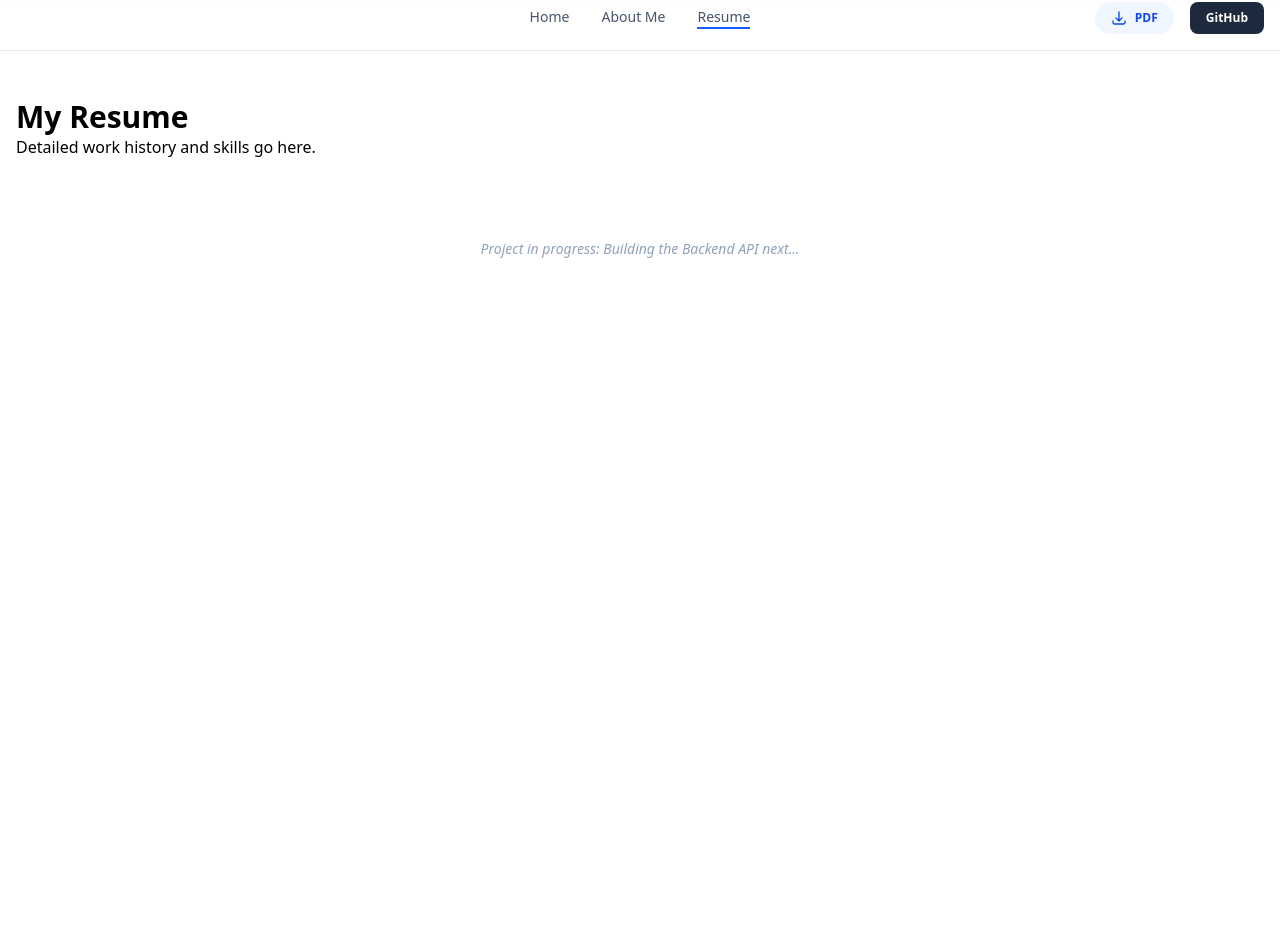
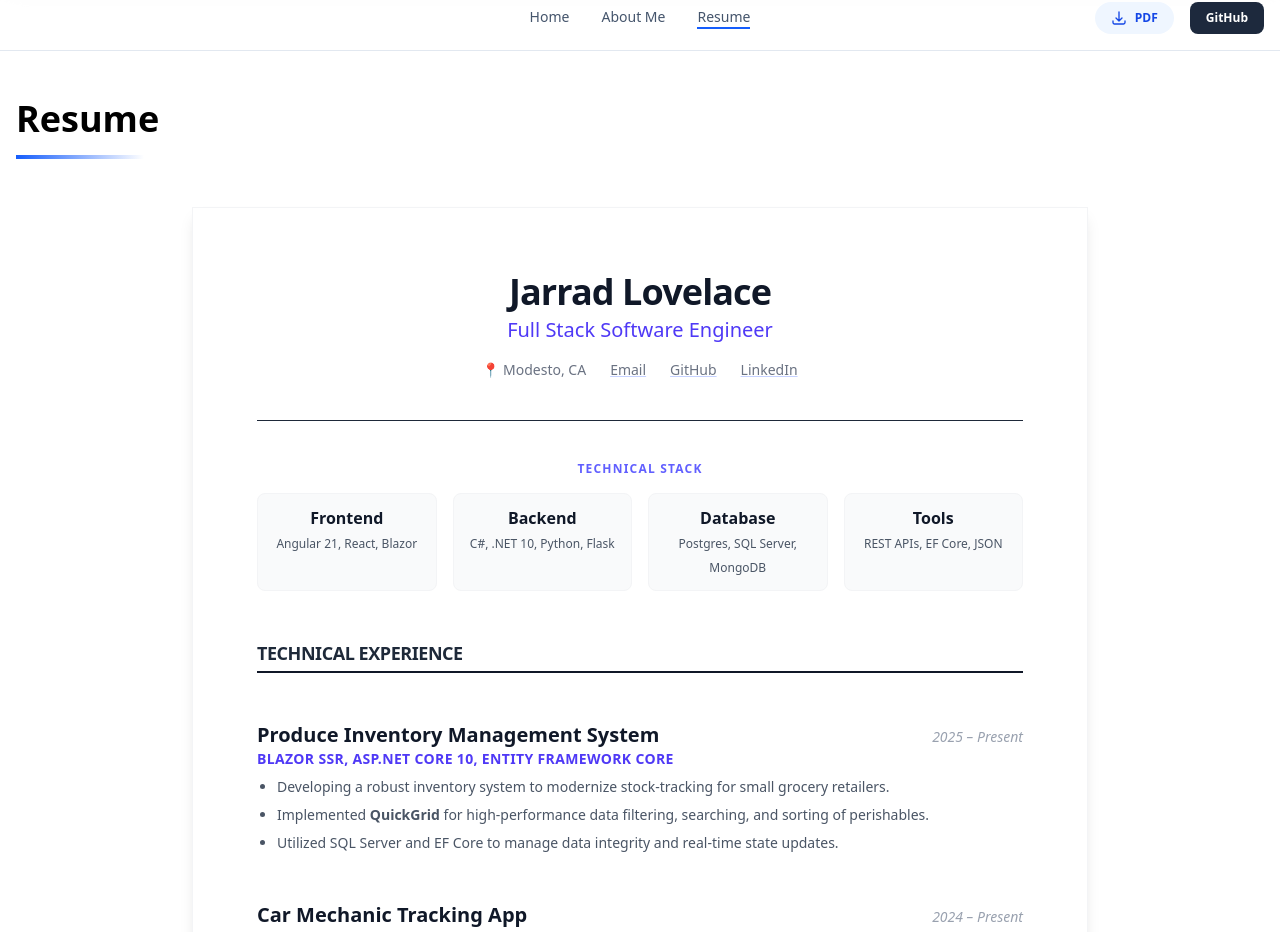
Before and after one commit to jradcode/portfolioSite, an Angular app: page /resume in a window 1280 px wide. Shown: the part 150-1082 px from the top of the page. Before the commit the page ends 800 px from the top, so only its background shows below. Built offline with nearby package versions, Linux system fonts and the light colour scheme.

Commit message:
Added Resume and styling to the resume page and added links to certs and everything.

```diff
--- a/src/app/pages/resume/resume.html
+++ b/src/app/pages/resume/resume.html
@@ -1,2 +1,132 @@
-<h1 class="text-3xl font-bold">My Resume</h1>
-<p>Detailed work history and skills go here.</p>
+<div class="relative mb-10 pb-2">
+  <h1 class="text-3xl md:text-4xl font-bold text-black pb-3">
+    Resume
+  </h1>
+
+  <div class="absolute bottom-0 left-0 w-32 h-1 bg-gradient-to-r from-blue-600 to-transparent"></div>
+</div>
+
+<div class="max-w-4xl mx-auto my-12 bg-white p-10 md:p-16 shadow-lg border border-gray-100 font-sans text-gray-800 leading-normal">
+
+  <header class="text-center border-b pb-10 mb-10">
+    <h1 class="text-4xl font-extrabold tracking-tight text-gray-900">Jarrad Lovelace</h1>
+    <p class="text-xl text-indigo-600 font-medium mt-1">Full Stack Software Engineer</p>
+
+    <div class="mt-4 flex justify-center gap-6 text-sm text-gray-500">
+      <span>📍 Modesto, CA</span>
+      <a href="mailto:jlovelace2500k@gmail.com" class="underline decoration-indigo-200 hover:text-indigo-600 transition-colors">Email</a>
+      <a href="https://github.com/jradcode" target="_blank" class="underline decoration-indigo-200 hover:text-indigo-600 transition-colors">GitHub</a>
+      <a href="https://www.linkedin.com/in/jarrad-lovelace-b07085115/" target="_blank" class="underline decoration-indigo-200 hover:text-indigo-600 transition-colors">LinkedIn</a>
+    </div>
+  </header>
+
+  <section class="mb-12">
+    <h3 class="text-xs font-bold uppercase tracking-widest text-indigo-500 mb-4 text-center">Technical Stack</h3>
+    <div class="grid grid-cols-2 md:grid-cols-4 gap-4 text-center">
+      <div class="p-3 bg-gray-50 rounded-lg border border-gray-100">
+        <span class="block font-bold text-gray-900">Frontend</span>
+        <span class="text-xs text-gray-600">Angular 21, React, Blazor</span>
+      </div>
+      <div class="p-3 bg-gray-50 rounded-lg border border-gray-100">
+        <span class="block font-bold text-gray-900">Backend</span>
+        <span class="text-xs text-gray-600">C#, .NET 10, Python, Flask</span>
+      </div>
+      <div class="p-3 bg-gray-50 rounded-lg border border-gray-100">
+        <span class="block font-bold text-gray-900">Database</span>
+        <span class="text-xs text-gray-600">Postgres, SQL Server, MongoDB</span>
+      </div>
+      <div class="p-3 bg-gray-50 rounded-lg border border-gray-100">
+        <span class="block font-bold text-gray-900">Tools</span>
+        <span class="text-xs text-gray-600">REST APIs, EF Core, JSON</span>
+      </div>
+    </div>
+  </section>
+
+  <section class="space-y-12">
+    <h3 class="text-lg font-bold border-b-2 border-gray-900 pb-1 uppercase tracking-tight">Technical Experience</h3>
+
+    <div>
+      <div class="flex justify-between items-baseline">
+        <h4 class="text-xl font-bold text-gray-900">Produce Inventory Management System</h4>
+        <span class="text-sm text-gray-400 italic">2025 – Present</span>
+      </div>
+      <p class="text-indigo-600 text-sm font-semibold mb-2 uppercase tracking-wide">Blazor SSR, ASP.NET Core 10, Entity Framework Core</p>
+      <ul class="list-disc ml-5 space-y-2 text-gray-600 text-sm">
+        <li>Developing a robust inventory system to modernize stock-tracking for small grocery retailers.</li>
+        <li>Implemented <strong>QuickGrid</strong> for high-performance data filtering, searching, and sorting of perishables.</li>
+        <li>Utilized SQL Server and EF Core to manage data integrity and real-time state updates.</li>
+      </ul>
+    </div>
+
+    <div>
+      <div class="flex justify-between items-baseline">
+        <h4 class="text-xl font-bold text-gray-900">Car Mechanic Tracking App</h4>
+        <span class="text-sm text-gray-400 italic">2024 – Present</span>
+      </div>
+      <p class="text-indigo-600 text-sm font-semibold mb-2 uppercase tracking-wide">Angular, Flask, PostgreSQL</p>
+      <ul class="list-disc ml-5 space-y-2 text-gray-600 text-sm">
+        <li>Built a full-stack dashboard to organize car repair logs, parts inventory, and maintenance histories.</li>
+        <li>Engineered a <strong>RESTful API</strong> with Flask to communicate with a relational PostgreSQL database.</li>
+        <li>Focused on a clean UI to simplify complex repair data entry for non-technical users.</li>
+      </ul>
+    </div>
+
+    <div>
+      <div class="flex justify-between items-baseline">
+        <h4 class="text-xl font-bold text-gray-900">Video Game Tracker App</h4>
+        <span class="text-sm text-gray-400 italic">2022 – 2024</span>
+      </div>
+      <p class="text-indigo-600 text-sm font-semibold mb-2 uppercase tracking-wide">React.js, Express.js, MongoDB</p>
+      <ul class="list-disc ml-5 space-y-2 text-gray-600 text-sm">
+        <li>Designed a personal library manager with <strong>Pillow-based image optimization</strong> for fast gallery loading.</li>
+        <li>Managed dynamic user data using a non-relational MongoDB structure.</li>
+      </ul>
+    </div>
+  </section>
+
+  <section class="mt-16 pt-8 border-t grid md:grid-cols-2 gap-10">
+    <div>
+      <h3 class="font-bold uppercase text-xs tracking-widest text-gray-400 mb-4">Education</h3>
+      <div class="space-y-4">
+        <div>
+          <p class="text-sm font-bold text-gray-900">A.S. Computer Information Technology</p>
+          <p class="text-xs text-gray-500 italic">Evergreen Valley College</p>
+        </div>
+        <div>
+          <p class="text-sm font-bold text-gray-900">B.A. Politics & Economics</p>
+          <p class="text-xs text-gray-500 italic">University of California, Santa Cruz</p>
+        </div>
+        <div>
+          <p class="text-sm font-bold text-gray-900">Cert. in Unix/Linux Administration</p>
+          <p class="text-xs text-gray-500 italic">Evergreen Valley College (2008)</p>
+        </div>
+      </div>
+    </div>
+
+    <div>
+      <h3 class="font-bold uppercase text-xs tracking-widest text-gray-400 mb-4">Professional Certifications</h3>
+      <ul class="text-xs space-y-3 text-gray-600">
+        <li>• <a href="https://www.coursera.org/account/accomplishments/professional-cert/VCDKBZ4T0DTO" class="hover:text-indigo-600 hover:underline">Google UX Design Professional (2025)</a></li>
+        <li>• <a href="https://www.coursera.org/account/accomplishments/verify/P0RPSEY06E58" class="hover:text-indigo-600 hover:underline">Google AI Essentials (2024)</a></li>
+        <li>• <a href="https://www.coursera.org/account/accomplishments/professional-cert/15ZCBJP8YUEC">Google IT Automation with Python (2024)</a></li>
+        <li>• <a href="https://www.freecodecamp.org/certification/fcc057f3f7e-01fa-49b1-8707-884ec327ad76/front-end-development-libraries" class="hover:text-indigo-600 hover:underline">freeCodeCamp Front End Development Libraries (2024)</a></li>
+        <li>• <a href="https://www.coursera.org/account/accomplishments/professional-cert/6N5FTGUJPE6R" class="hover:text-indigo-600 hover:underline">Google Cybersecurity Certificate (2024)</a></li>
+        <li>• <a href="https://www.freecodecamp.org/certification/fcc057f3f7e-01fa-49b1-8707-884ec327ad76/responsive-web-design" class="hover:text-indigo-600 hover:underline">freeCodeCamp Responsive Web Design (2021)</a></li>
+        <li>• <a href="https://www.coursera.org/account/accomplishments/professional-cert/2G4D39DQEHTV" class="hover:text-indigo-600 hover:underline">Google IT Support Certificate (2021)</a></li>
+      </ul>
+    </div>
+  </section>
+
+  <footer class="mt-12 p-6 bg-slate-50 rounded-lg border border-slate-100">
+    <div class="flex items-start gap-4">
+      <span class="text-xl">🚀</span>
+      <div>
+        <h4 class="text-sm font-bold text-slate-900 uppercase tracking-tight">Always Evolving</h4>
+        <p class="text-sm text-slate-600 mt-1 leading-relaxed">
+          I'm currently deepening my knowledge of <strong>Angular 21 Signals</strong> and exploring modern
+          <strong>Cloud Deployment</strong> workflows. I’m eager to bring this curiosity and my technical skills to a collaborative dev team.
+        </p>
+      </div>
+    </div>
+  </footer>
+</div>
```
